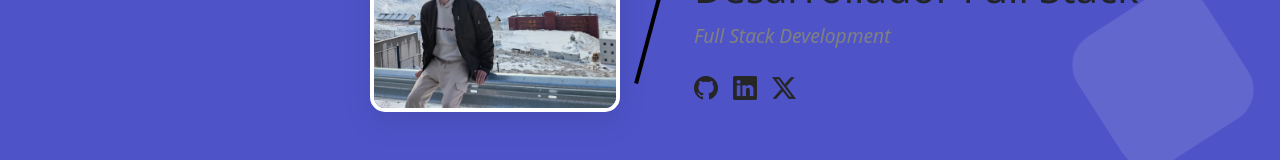
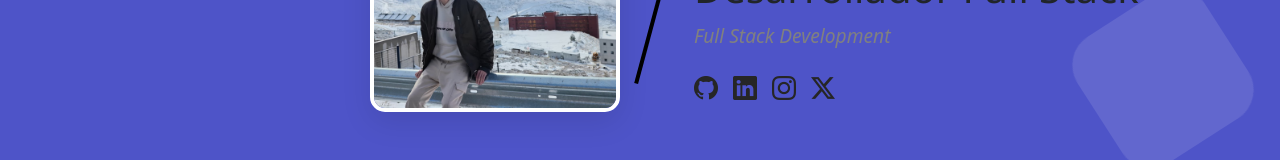
Before and after one commit to JaviLira/portfolio, an Angular app: page / in a window 1280 px wide. Shown: the part 343-503 px from the top of the page. Built offline with nearby package versions, Linux system fonts and the light colour scheme.

Commit message:
icon nav bar change

```diff
--- a/src/app/components/home/home.html
+++ b/src/app/components/home/home.html
@@ -12,9 +12,10 @@
 
       <div id="socialMediaIcons">
         <ul>
-          <li><a class="link" href="#"><i class="icon bi bi-github"></i></a></li>
-          <li><a class="link" href="#"><i class="icon bi bi-linkedin"></i></a></li>
-          <li><a class="link" href="#"><i class="icon bi bi-twitter-x"></i></a></li>
+          <li><a class="link" href="https://github.com/JaviLira"><i class="icon bi bi-github"></i></a></li>
+          <li><a class="link" href="https://www.linkedin.com/in/francisco-javier-lira-s%C3%A1nchez-884b3920a/"><i class="icon bi bi-linkedin"></i></a></li>
+          <li><a class="link" href="https://www.instagram.com/javilira2001/"><i class="icon bi bi-instagram"></i></a></li>
+          <li><a class="link" href="https://x.com/javilira2001"><i class="icon bi bi-twitter-x"></i></a></li>
         </ul>
       </div>
     </div>
```
